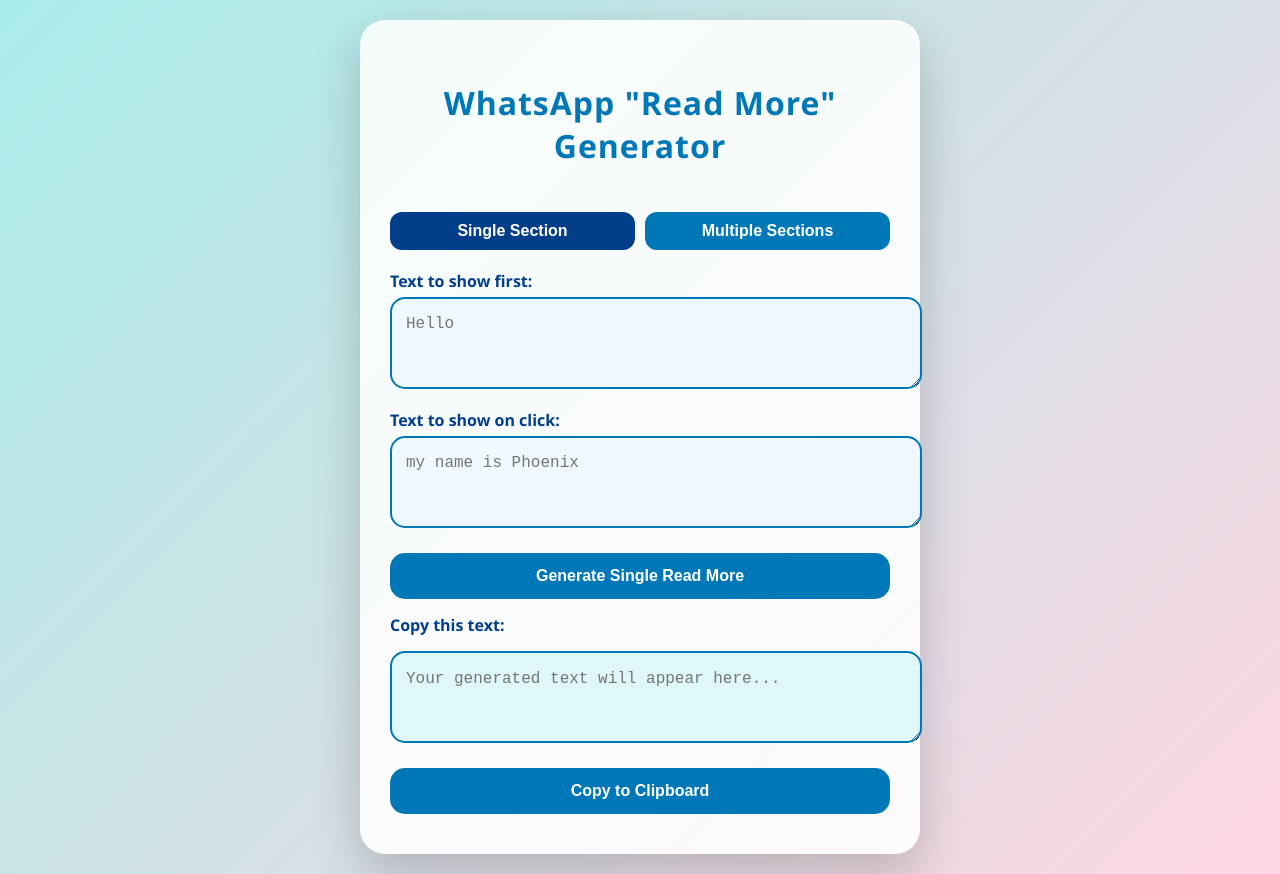
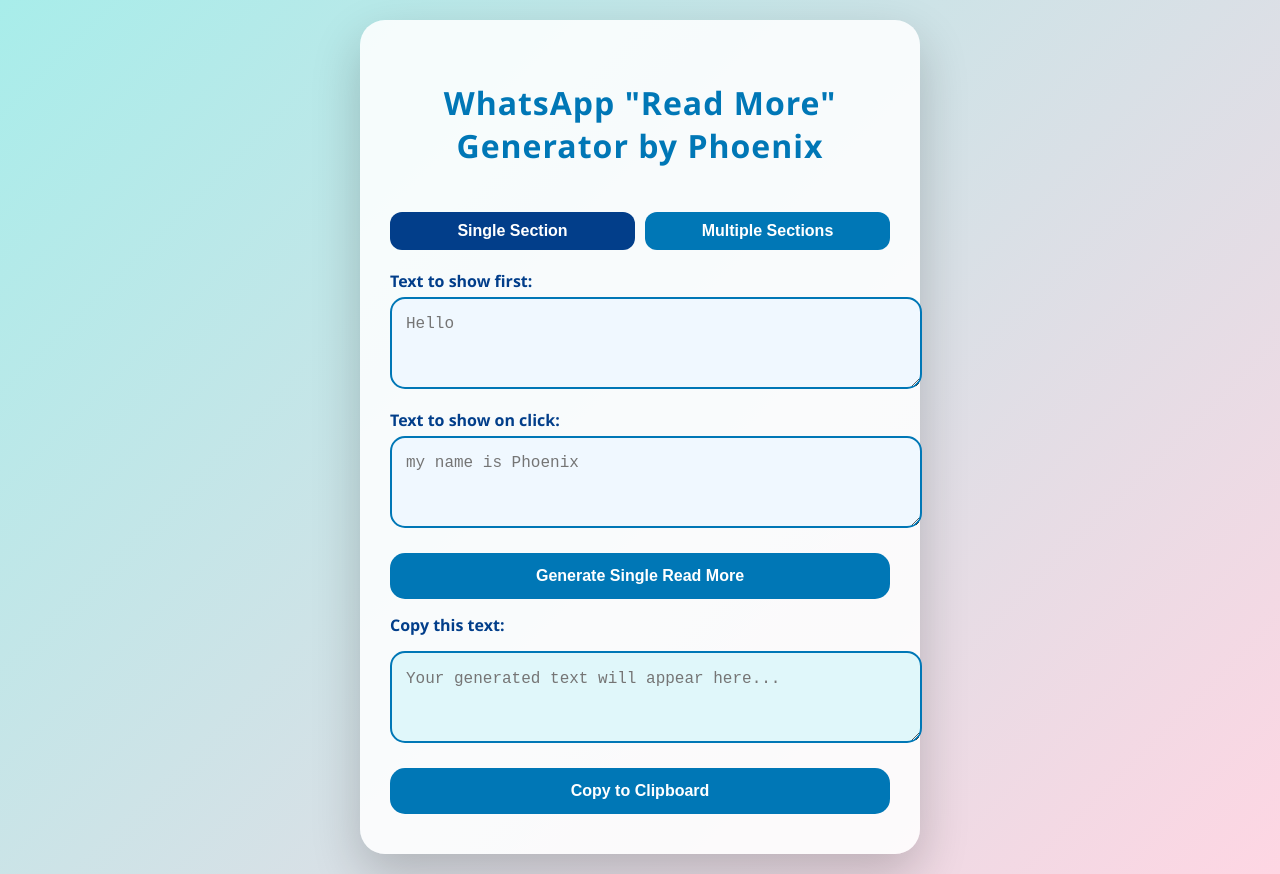
Before and after one commit to mikey177013/Whatsapp-readmore-generator-, a plain HTML site: page index.html in a window 1280 px wide. Drawn offline with Linux system fonts and the light colour scheme.

Commit message:
Update index.html

```diff
--- a/index.html
+++ b/index.html
@@ -8,7 +8,7 @@
 </head>
 <body>
   <div class="container">
-    <h1>WhatsApp "Read More" Generator</h1>
+    <h1>WhatsApp "Read More" Generator by Phoenix </h1>
 
     <!-- Tabs -->
     <div class="tabs">
```
